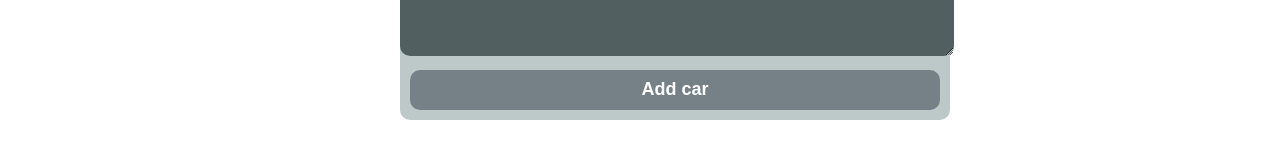
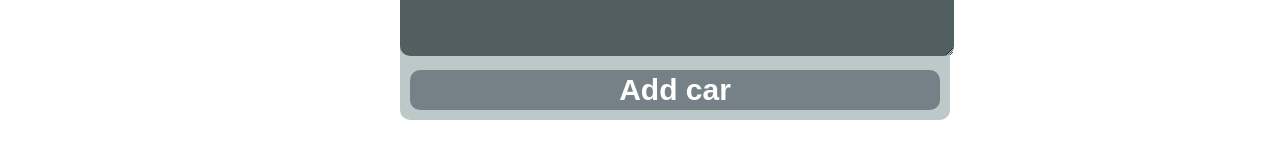
Before and after one commit to joelgithire/cars-list, a React (Create React App) app: page / in a window 1280 px wide. Shown: the part 363-523 px from the top of the page. Built offline with nearby package versions, Linux system fonts and the light colour scheme.

Commit message:
add white color font

```diff
--- a/src/components/car-form/CarForm.css
+++ b/src/components/car-form/CarForm.css
@@ -32,6 +32,7 @@
   margin-top: 10px;
   margin-bottom: 5px;
   font-size: 25px;
+  color: white;
 }
 
 .car-inputs textarea {
@@ -42,6 +43,7 @@
   border-radius: 10px;
   margin-top: 10px;
   font-size: 25px;
+  color: white;
 }
 
 .car-inputs button {
@@ -56,4 +58,5 @@
   font-weight: bolder;
   color: white;
   border-radius: 10px;
+  font-size: 30px;
 }
```
